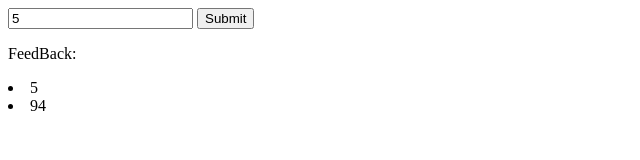
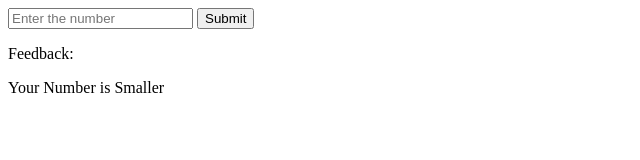
Before and after one commit to SEPURIPAVAN/FunTaskOne, a plain HTML site: page index.html in a window 1280 px wide. Both pictures are taken after typing "5" into the empty fields and a click on the button "Submit". Shown: the whole page, without its empty margins (0-640 px from the left). Drawn offline with Linux system fonts and the light colour scheme.

Commit message:
single user done

```diff
--- a/index.html
+++ b/index.html
@@ -12,7 +12,7 @@
         <button id="guessedno">Submit</button>
     </form>
     <div class="div">
-<p></p>
+
     </div>
     <script src="script.js"></script>
 </body>
--- a/script.js
+++ b/script.js
@@ -1,11 +1,12 @@
 let mainno=Math.floor(Math.random()*100)+1;
 
 let guessno=document.getElementById("numip");
+
 let p=document.querySelector("p")
 
 let form=document.querySelector("form")
 
-let body=document.querySelector("body")
+
 let div=document.querySelector("div")
 
 
@@ -13,14 +14,20 @@ form.addEventListener("submit",function(e){
     e.preventDefault();
 
     let guess=guessno.value;
+    guessno.value="";
+    div.innerHTML="";
+    let p1=document.createElement("p")
+    let ul=document.createElement("p")
+    p1.textContent="Feedback:"
+    if(guess==mainno){
+        ul.textContent="You Win"
+    }else if(guess>mainno){
+        ul.textContent="Your Number is Larger"
+    }else{
+        ul.textContent="Your Number is Smaller"
+    }
 
-    let p1=document.createElement("p")
-    let ul=document.createElement("ul")
-    let li1=document.createElement("li")
-    let li2=document.createElement("li")
 
-    p.innerHTML=`<p>FeedBack:</p>`
-    li1.textContent=guess;
-    li2.textContent=mainno;
-    div.append(ul,li1,li2);
+
+    div.append(p1,ul);
 })
```
